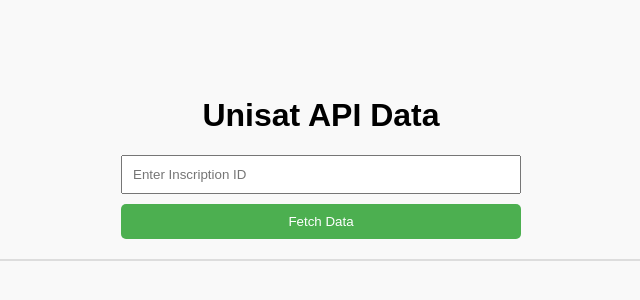
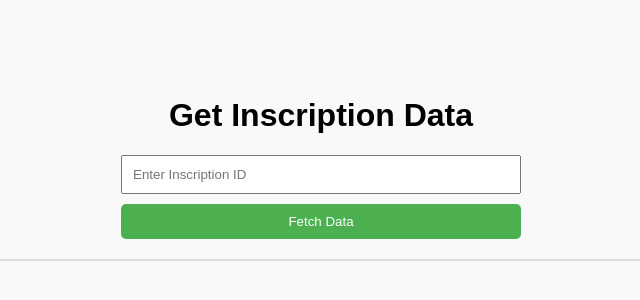
Before and after one commit to MWahhabMirzaVectorLabsFZELLC/get-inscription-data, a plain HTML site: page index.html in a window 1280 px wide. Shown: the part 252-552 px from the top of the page, without its empty margins (319-959 px from the left). Drawn offline with Linux system fonts and the light colour scheme.

Commit message:
Update index.html

```diff
--- a/index.html
+++ b/index.html
@@ -3,7 +3,7 @@
 <head>
     <meta charset="UTF-8">
     <meta name="viewport" content="width=device-width, initial-scale=1.0">
-    <title>Unisat API Data</title>
+    <title>Get Inscription Data</title>
     <style>
         body, html {
             margin: 0;
@@ -69,7 +69,7 @@
 </head>
 <body>
     <div class="container">
-        <h1>Unisat API Data</h1>
+        <h1>Get Inscription Data</h1>
         <input type="text" id="inscription-id" placeholder="Enter Inscription ID">
         <button onclick="fetchData()">Fetch Data</button>
         <div class="data-container" id="data-container">
```
